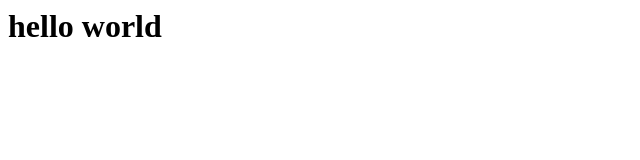
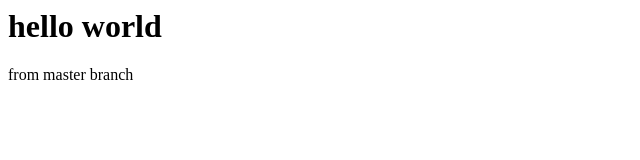
Before and after one commit to y1m1ng1in/try_githubpage, a plain HTML site: page index.html in a window 1280 px wide. Shown: the whole page, without its empty margins (0-640 px from the left). Drawn offline with Linux system fonts and the light colour scheme.

Commit message:
modify on master

```diff
--- a/index.html
+++ b/index.html
@@ -1 +1,2 @@
 <h1>hello world</h1>
+<p> from master branch </p>
```
